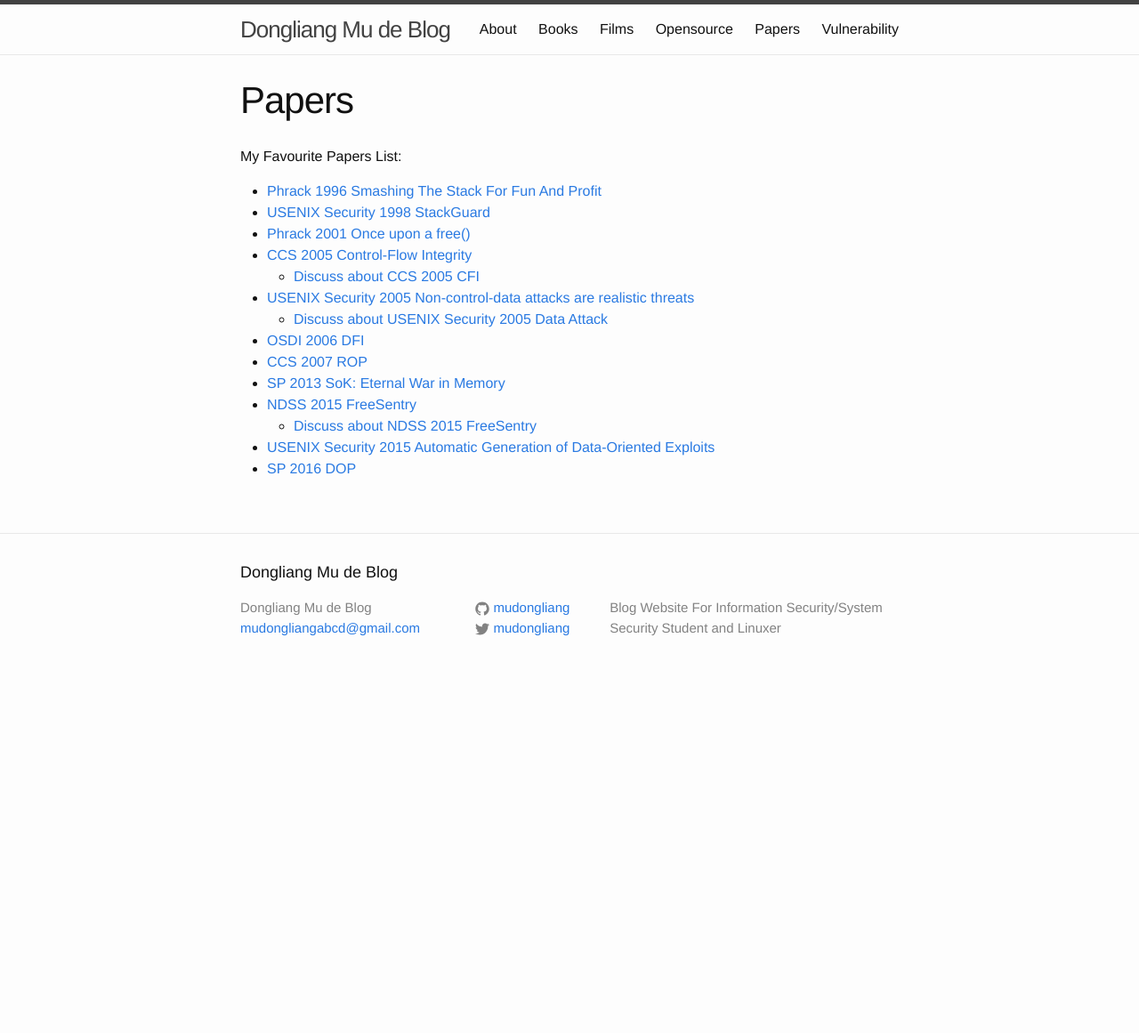
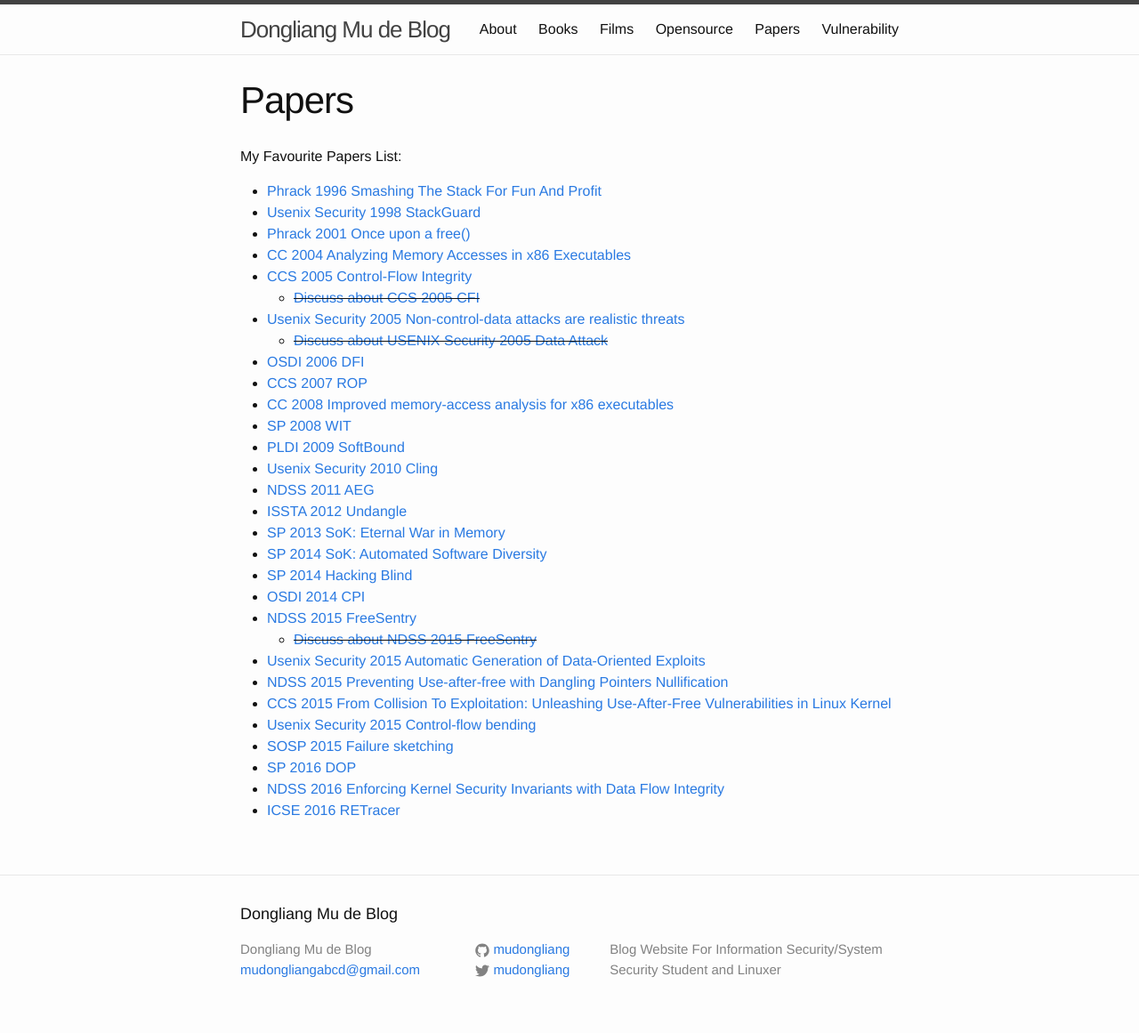
Before and after one commit to mudongliang/mudongliang.github.io, a Jekyll site: the page built from papers/papers.md, in a window 1280 px wide. Shown: the whole page at 89% size. Built offline with Jekyll 4.4.1, drawn with Linux system fonts in a browser that asks for light colours; before the commit the page ends 900 px from its top, so only the background shows below that.

Commit message:
finish my favourite paper list

```diff
--- a/papers/papers.md
+++ b/papers/papers.md
@@ -8,16 +8,32 @@
 
 
 - [Phrack 1996 Smashing The Stack For Fun And Profit](http://phrack.org/issues/49/14.html)
-- [USENIX Security 1998 StackGuard](http://dl.acm.org/citation.cfm?id=1267554)
+- [Usenix Security 1998 StackGuard](http://dl.acm.org/citation.cfm?id=1267554)
 - [Phrack 2001 Once upon a free()](http://phrack.org/issues/57/9.html)
+- [CC 2004 Analyzing Memory Accesses in x86 Executables](http://link.springer.com/chapter/10.1007/978-3-540-24723-4_2)
 - [CCS 2005 Control-Flow Integrity](http://dl.acm.org/citation.cfm?id=1102165)
-    - [Discuss about CCS 2005 CFI](http://mudongliang.github.io/2015/04/14/ccs-05-cfi.html)
-- [USENIX Security 2005 Non-control-data attacks are realistic threats](http://dl.acm.org/citation.cfm?id=1251410)
-	- [Discuss about USENIX Security 2005 Data Attack](http://mudongliang.github.io/2015/04/16/usenix-05-data-attack.html)
+    - ~~[Discuss about CCS 2005 CFI](http://mudongliang.github.io/2015/04/14/ccs-05-cfi.html)~~
+- [Usenix Security 2005 Non-control-data attacks are realistic threats](http://dl.acm.org/citation.cfm?id=1251410)
+	- ~~[Discuss about USENIX Security 2005 Data Attack](http://mudongliang.github.io/2015/04/16/usenix-05-data-attack.html)~~
 - [OSDI 2006 DFI](http://dl.acm.org/citation.cfm?id=1298470)
 - [CCS 2007 ROP](http://dl.acm.org/citation.cfm?id=1315313)
+- [CC 2008 Improved memory-access analysis for x86 executables](http://dl.acm.org/citation.cfm?id=1788377)
+- [SP 2008 WIT](http://dl.acm.org/citation.cfm?id=1398074)
+- [PLDI 2009 SoftBound](http://dl.acm.org/citation.cfm?id=1542504)
+- [Usenix Security 2010 Cling](http://dl.acm.org/citation.cfm?id=1929836)
+- [NDSS 2011 AEG](https://www.internetsociety.org/doc/aeg-automatic-exploit-generation-paper)
+- [ISSTA 2012 Undangle](http://dl.acm.org/citation.cfm?id=2336769)
 - [SP 2013 SoK: Eternal War in Memory](http://dl.acm.org/citation.cfm?id=2498101)
+- [SP 2014 SoK: Automated Software Diversity](http://dl.acm.org/citation.cfm?id=2650803)
+- [SP 2014 Hacking Blind](http://dl.acm.org/citation.cfm?id=2650800)
+- [OSDI 2014 CPI](http://dl.acm.org/citation.cfm?id=2685061)
 - [NDSS 2015 FreeSentry](http://fort-knox.org/files/freesentry.pdf)
-	- [Discuss about NDSS 2015 FreeSentry](http://mudongliang.github.io/2015/04/16/ndss-15-freesentry.html)
-- [USENIX Security 2015 Automatic Generation of Data-Oriented Exploits](http://dl.acm.org/citation.cfm?id=2831155)
+	- ~~[Discuss about NDSS 2015 FreeSentry](http://mudongliang.github.io/2015/04/16/ndss-15-freesentry.html)~~
+- [Usenix Security 2015 Automatic Generation of Data-Oriented Exploits](http://dl.acm.org/citation.cfm?id=2831155)
+- [NDSS 2015 Preventing Use-after-free with Dangling Pointers Nullification](http://www.internetsociety.org/doc/preventing-use-after-free-dangling-pointers-nullification)
+- [CCS 2015 From Collision To Exploitation: Unleashing Use-After-Free Vulnerabilities in Linux Kernel](http://dl.acm.org/citation.cfm?id=2813637)
+- [Usenix Security 2015 Control-flow bending](http://dl.acm.org/citation.cfm?id=2831154)
+- [SOSP 2015 Failure sketching](http://dl.acm.org/citation.cfm?id=2815412)
 - [SP 2016 DOP](http://ieeexplore.ieee.org/document/7546545/)
+- [NDSS 2016 Enforcing Kernel Security Invariants with Data Flow Integrity](https://www.internetsociety.org/sites/default/files/blogs-media/enforcing-kernal-security-invariants-data-flow-integrity.pdf)
+- [ICSE 2016 RETracer](http://dl.acm.org/citation.cfm?id=2815412)
```
